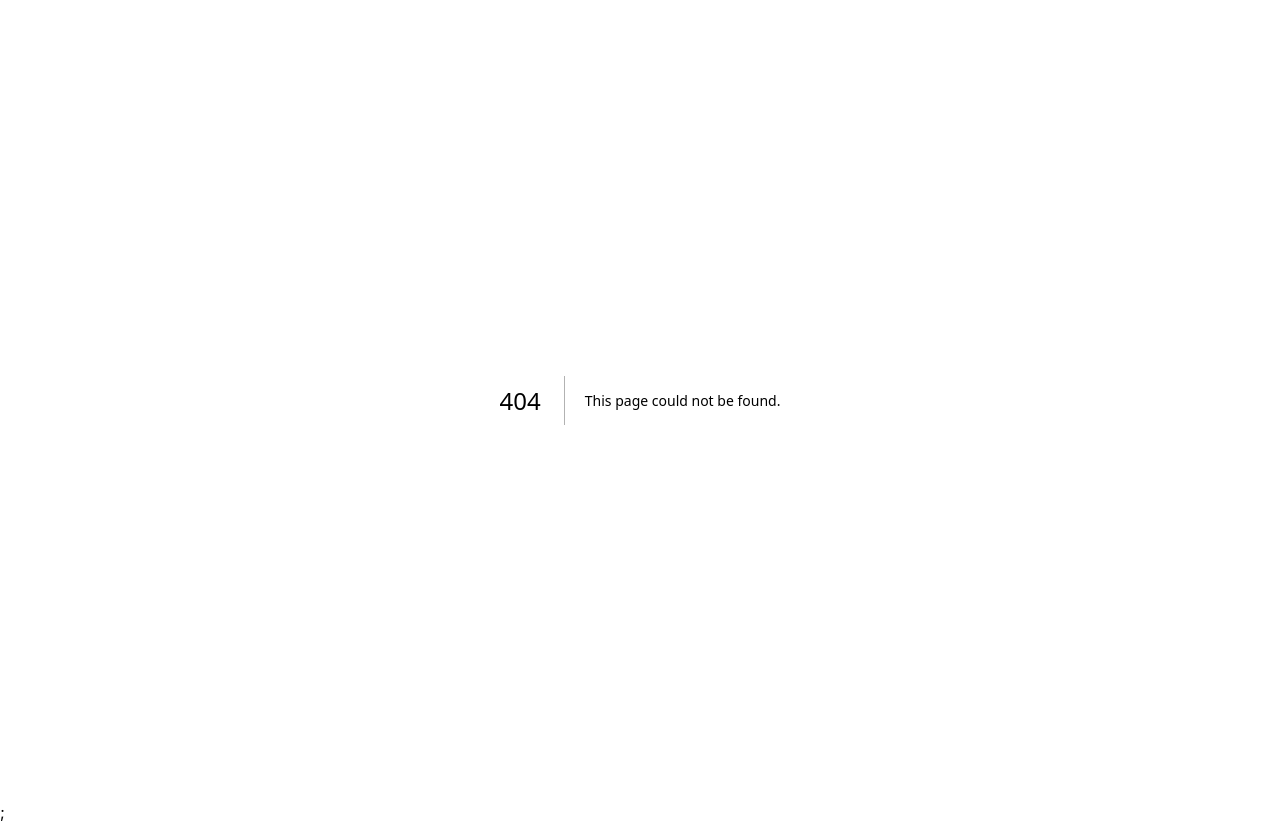
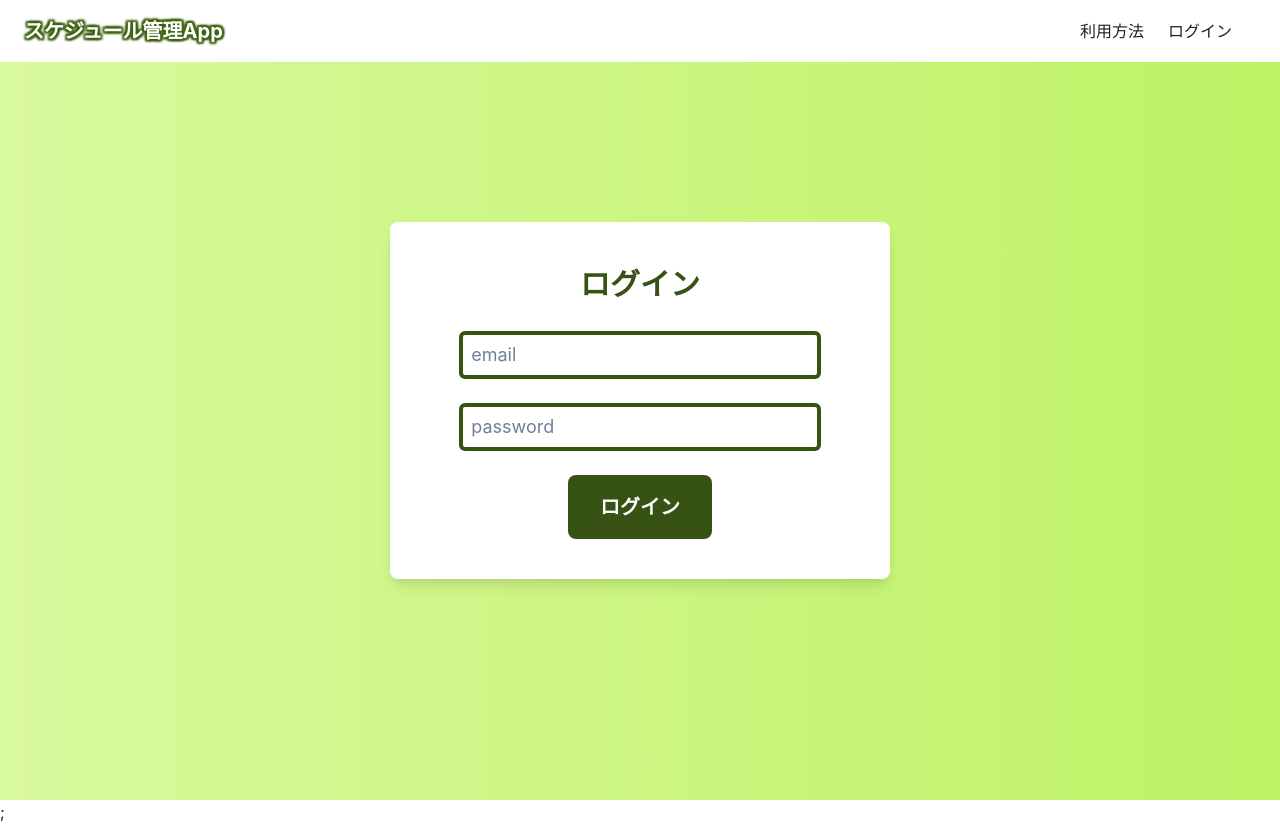
Before and after one commit to Hashimoto-Noriaki/next-ts-schedule-chakra-app, a Next.js app: page /login in a window 1280 px wide. Before the commit this address had no page. Built offline with nearby package versions, Linux system fonts and the light colour scheme.

Commit message:
ログイン画面作成

```diff
--- a/src/components/atoms/PrimaryBtn.tsx
+++ b/src/components/atoms/PrimaryBtn.tsx
@@ -3,16 +3,19 @@ import { Button } from  "@chakra-ui/react";
 
 type PropsType = {
     children: ReactNode;
+    onClick?:() => void;
 }
 
-export const PrimaryBtn = ({children} : PropsType  ) => {
+export const PrimaryBtn = ({children, onClick}: PropsType) => {
   return (
     <Button
         bg="lime.800"
         color="white"
         p="8"
         borderRadius="lg"
-        fontSize="20" _hover={{ bg: "lime.700" }}>
+        fontSize="20" _hover={{ bg: "lime.700" }}
+        onClick={onClick}
+        >
             { children }
     </Button>
   )
--- a/src/components/templates/NotLoginLayout.tsx
+++ b/src/components/templates/NotLoginLayout.tsx
@@ -31,10 +31,10 @@ export const NotLoginLayout = ({ children}: PropsType) => {
             </Text>
             {/* ナビゲーション */}
             <HStack spacing="6" pr="6">
-                <Link href="#" fontSize="md" _hover={{ textDecoration: "underline" }}>
+                <Link href="/" fontSize="md" _hover={{ textDecoration: "underline" }}>
                     利用方法
                 </Link>
-                <Link href="#" fontSize="md" _hover={{ textDecoration: "underline" }}>
+                <Link href="/login" fontSize="md" _hover={{ textDecoration: "underline" }}>
                     ログイン
                 </Link>
             </HStack>
--- /dev/null
+++ b/src/pages/login.tsx
@@ -0,0 +1,54 @@
+import { NotLoginLayout } from "../components/templates/NotLoginLayout";
+import { Box, Text, Input, VStack } from "@chakra-ui/react";
+import { PrimaryBtn } from "../components/atoms/PrimaryBtn";
+
+export default function LoginPage() {
+  return (
+    <NotLoginLayout>
+      <Box
+        w="500px"
+        bg="white"
+        borderRadius="lg"
+        shadow="lg"
+        py="10"
+        px="6"
+      >
+        <VStack as="form" spacing="6">
+          {/* タイトル */}
+          <Text fontSize="3xl" fontWeight="bold" color="lime.800" textAlign="center">
+            ログイン
+          </Text>
+
+          {/* メールアドレス入力 */}
+          <Box w="80%">
+            <Input
+              type="text"
+              placeholder="email"
+              size="lg"
+              border="4px solid"
+              borderColor="lime.800"
+              borderRadius="md"
+              p="2"
+            />
+          </Box>
+
+          {/* パスワード入力 */}
+          <Box w="80%">
+            <Input
+              type="password"
+              placeholder="password"
+              size="lg"
+              border="4px solid"
+              borderColor="lime.800"
+              borderRadius="md"
+              p="2"
+            />
+          </Box>
+
+          {/* ログインボタン */}
+          <PrimaryBtn>ログイン</PrimaryBtn>
+        </VStack>
+      </Box>
+    </NotLoginLayout>
+  );
+}
```
Also changed, not shown: src/pages/TopPage.tsx (+5 -3 lines).
